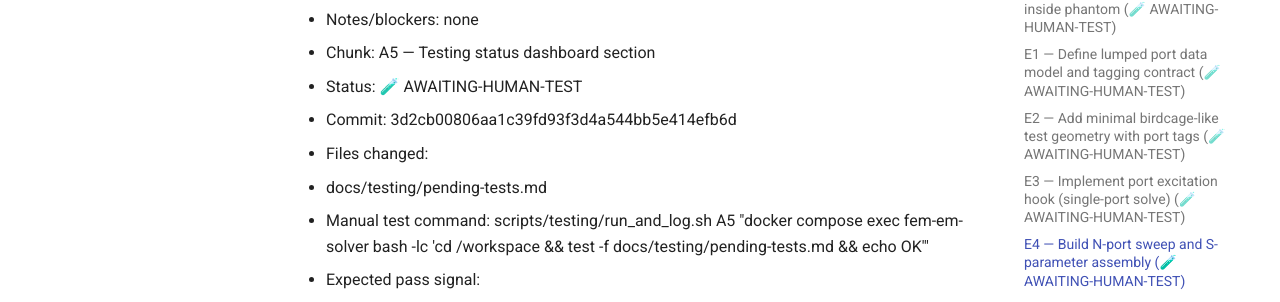
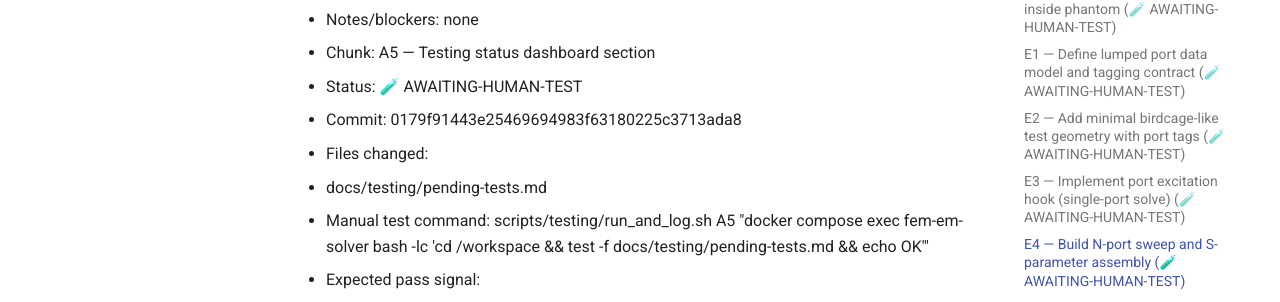
Before and after one commit to awarru/fem-em-solver, an MkDocs documentation site: the page built from docs/testing/pending-tests.md, in a window 1280 px wide and 900 px high, scrolled down 32964 px. Shown: the part 379-681 px from the top of the window. Built offline with MkDocs 1.6.1 and Material for MkDocs 9.7.7, drawn with Linux system fonts in a browser that asks for light colours; comment, search, counter and statistics services are not loaded.

Commit message:
docs(testing): stamp A5 entry with implementation commit hash

```diff
--- a/docs/testing/pending-tests.md
+++ b/docs/testing/pending-tests.md
@@ -871,7 +871,7 @@ Dashboard audit note (2026-03-18 17:00 UTC): reviewed `docs/testing/test-results
 
 - Chunk: A5 — Testing status dashboard section
 - Status: 🧪 AWAITING-HUMAN-TEST
-- Commit: 3d2cb00806aa1c39fd93f3d4a544bb5e414efb6d
+- Commit: 0179f91443e25469694983f63180225c3713ada8
 - Files changed:
   - docs/testing/pending-tests.md
 - Manual test command: scripts/testing/run_and_log.sh A5 "docker compose exec fem-em-solver bash -lc 'cd /workspace && test -f docs/testing/pending-tests.md && echo OK'"
```
